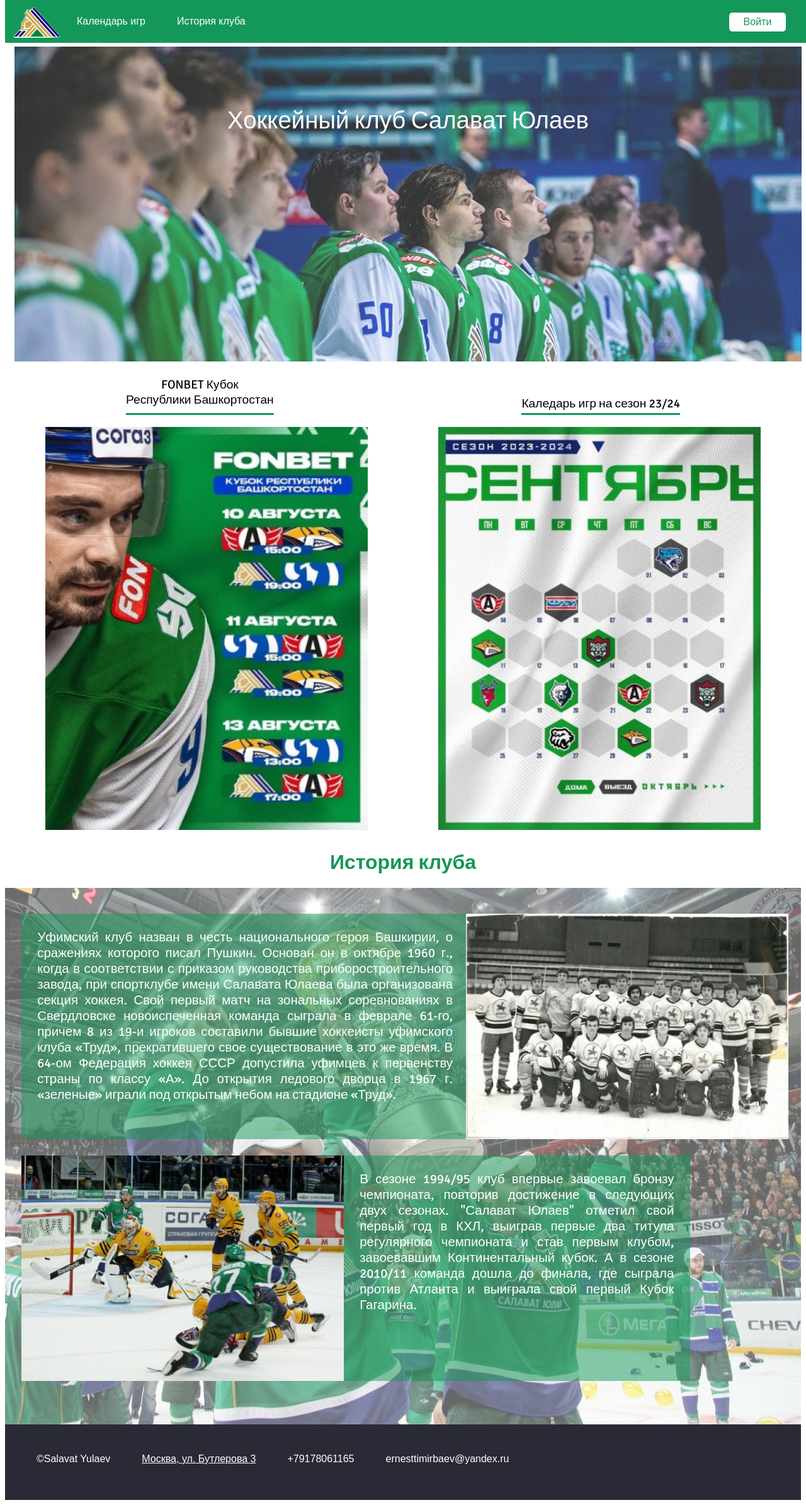
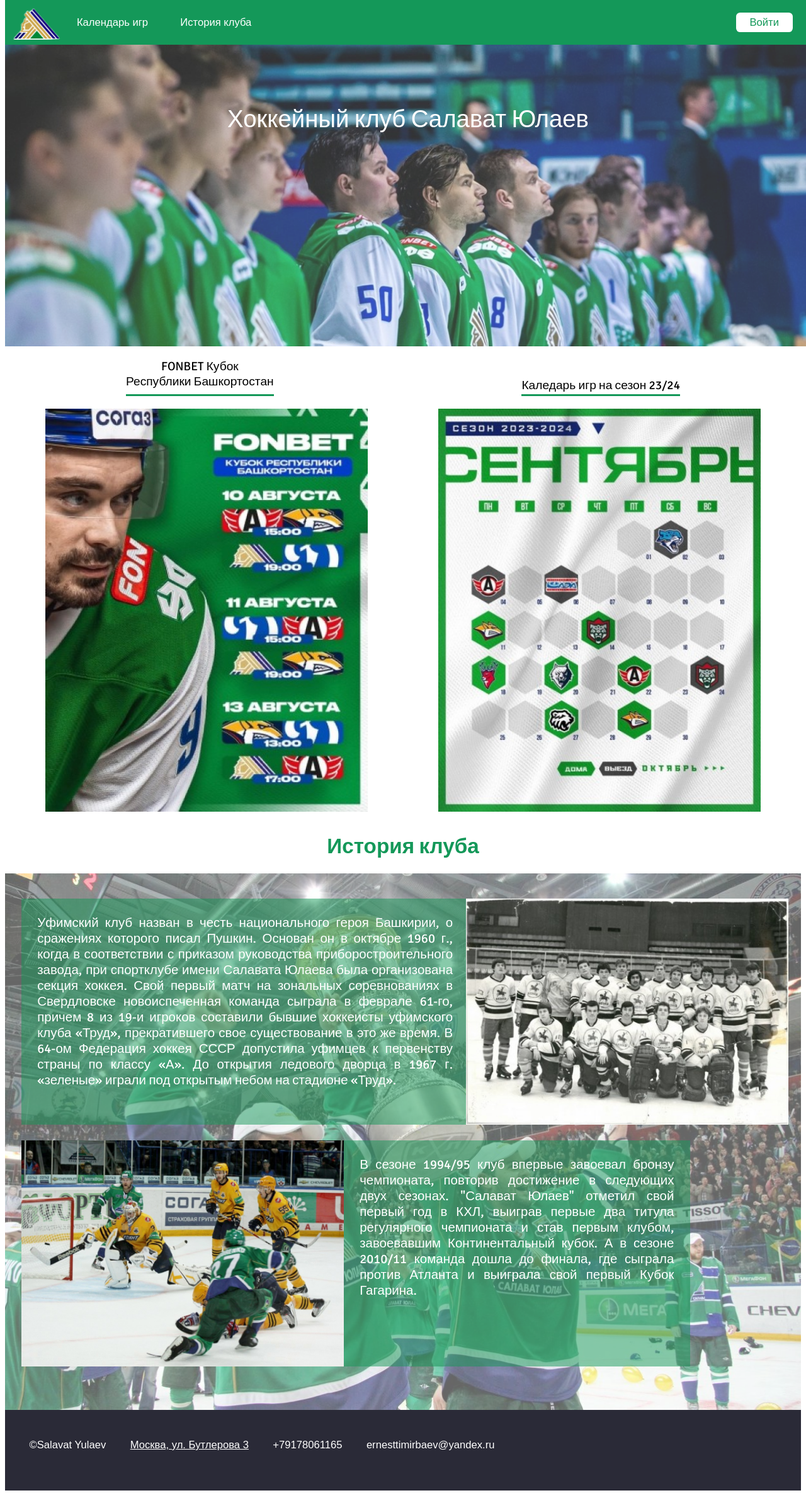
Before and after one commit to Ernestufa/salavatuylaev, a PHP site: page / in a window 1280 px wide. Shown: the whole page at 63% size. After the commit the page ends 2367 px from the top, so only its background shows below. Run offline with PHP 8.4, Linux system fonts and the light colour scheme.

Commit message:
Add files via upload

```diff
--- a/index.html
+++ b/index.html
@@ -5,9 +5,6 @@
     <meta charset="utf-8" />
     <link rel="stylesheet" href="style.css">
     <link rel="manifest" href="manifest.json">
-    <script src="app.js"></script>
-    <meta name="viewport" content="width=device-width, initial-scale=1.0">
-    <meta name="theme-color" content="#019970">
     <link href="https://fonts.googleapis.com/css2?family=Signika&display=swap" rel="stylesheet">
     <title>ХК Салават Юлаев</title>
 </head>
@@ -23,12 +20,12 @@
         <a name="first"><p class="calendar">Каледарь игр на сезон 23/24</p></a>
     </div>
     <div class="flex2">
-        <img src="images/cup.jpg">
-        <img src="images/september.jpg">
+        <img src="images/cup.jpg" alt="Cup">
+        <img src="images/september.jpg" alt="Calendar">
     </div>
     <a name="second"><h1>История клуба</h1></a>
     <div class="history">
-        <img class="old" src="images/old.jpg" align="right">
+        <img class="old" src="images/old.jpg" align="right" alt="1960-70">
         <div class="back1">
             <p class="text1">
                 Уфимский клуб назван в честь национального героя Башкирии, о сражениях которого писал Пушкин.
@@ -40,7 +37,7 @@
                 До открытия ледового дворца в 1967 г. «зеленые» играли под открытым небом на стадионе «Труд».
             </p>
         </div>
-        <img class="hockey" src="images/2011.png" align="left">
+        <img class="hockey" src="images/2011.png" align="left" alt="2011">
         <div class="back2">
             <p class="text2">
                 В сезоне 1994/95 клуб впервые завоевал бронзу чемпионата, повторив достижение в следующих двух сезонах.
@@ -50,7 +47,7 @@
         </div>
     </div>
     <div class="menu">
-        <img src="images/logo.png" align="left">
+        <img src="images/logo.png" align="left" alt="logo">
         <a href="#first">Календарь игр</a>
         <a href="#second">История клуба</a>
         <form action="login.html">
--- a/style.css
+++ b/style.css
@@ -8,10 +8,10 @@
 .menu a {
     float: left;
     color: white;
-    padding: 25px 25px;
+    padding: 2vw 2vw;
     text-align: center;
     font-family: Arial;
-    font-size: 16px;
+    font-size: 1.3vw;
     text-decoration: none;
 }
 
@@ -19,14 +19,14 @@
     background-color: white;
     color: #149859;
     font-family: Arial;
-    font-size: 16px;
+    font-size: 1.3vw;
     float: right;
     border: 0;
-    margin-top: 20px;
-    margin-right: 40px;
-    height: 30px;
-    width: 90px;
-    border-radius: 5px;
+    margin-top: 1.6vw;
+    margin-right: 2.3vw;
+    height: 2.4vw;
+    width: 7vw;
+    border-radius: 0.5vw;
 
 }
 
@@ -41,31 +41,35 @@
 }
 
 .menu img {
-    padding-top: 10px;
-    padding-left: 12px;
+    width: 6vw;
+    height: 4vw;
+    padding-top: 0.9vw;
+    padding-left: 0.9vw;
 }
 
 .text {
-    margin-top: 68px;
     height: 40vw;
     width: 100vw;
     background-image: url(images/photo.jpg);
     background-repeat: no-repeat;
     background-position: center;
+    background-size: cover;
     opacity: 0.8;
 }
 
 .text p {
     color: white;
-    padding-top: 100px;
+    padding-top: 10vw;
     font-size: 3vw;
     font-family: 'Signika', sans-serif;
     text-align: center;
 }
 
 h1 {
+    font-size: 2.6vw;
+    font-weight: 700;
     color: #149859;
-    padding-top: 10px;
+    padding-top: 1vw;
     font-family: 'Signika', sans-serif;
     text-align: center;
 }
@@ -76,6 +80,7 @@
     width: 100%;
     background-image: url(images/history.png);
     background-repeat: no-repeat;
+    background-size: cover;
     background-position: center;
 }
 
@@ -158,16 +163,16 @@
     flex: 0 0 auto;
     background-color: #2a2a37;
     width: 100%;
-    height: 120px;
+    height: 10vw;
 }
 
 .contacts p {
     float: left;
     color: white;
-    font-size: 16px;
+    font-size: 1.3vw;
     font-family: Arial;
-    padding-top: 30px;
-    padding-left: 50px;
+    padding-top: 2.3vw;
+    padding-left: 3vw;
 }
 
 .contacts p a {
```
Also changed, not shown: login.css (+22 -18 lines), register.css (+22 -18 lines), icons/icon144.png (added), icons/icon192.png (added), icons/icon256.png (added), icons/icon512.png (added), icons/icon96.png (added).
